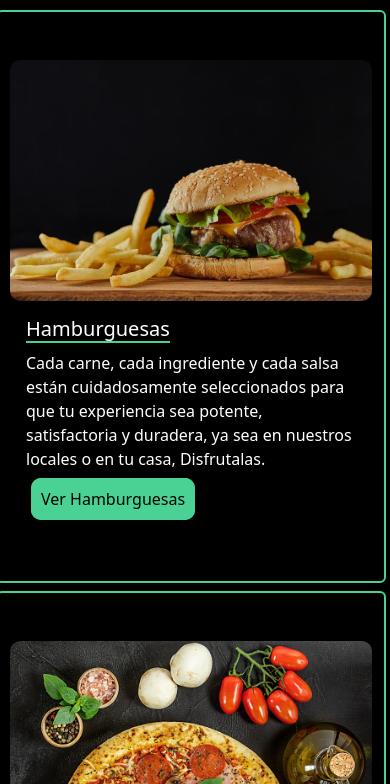
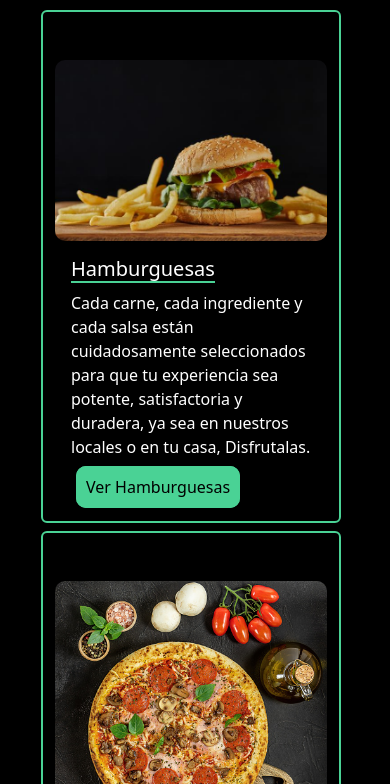
Before and after one commit to RodrigoTrillo/ProyectoAngairu, a website: page Paginas/Carta.html in a window 390 px wide. Shown: the part 60-844 px from the top of the page. Drawn offline with nearby package versions, Linux system fonts and the light colour scheme.

Commit message:
add mediaquery carta

```diff
--- a/scss/base/_general.scss
+++ b/scss/base/_general.scss
@@ -216,6 +216,12 @@ footer{
     margin-top: 3rem;
 }
 
+@media screen and (max-width: 460px) {
+    .card {
+        width: 300px;
+    }
+
+}
 /* pag carta */
 
 .cont-center{
```
Also changed, not shown: css/main.css.
